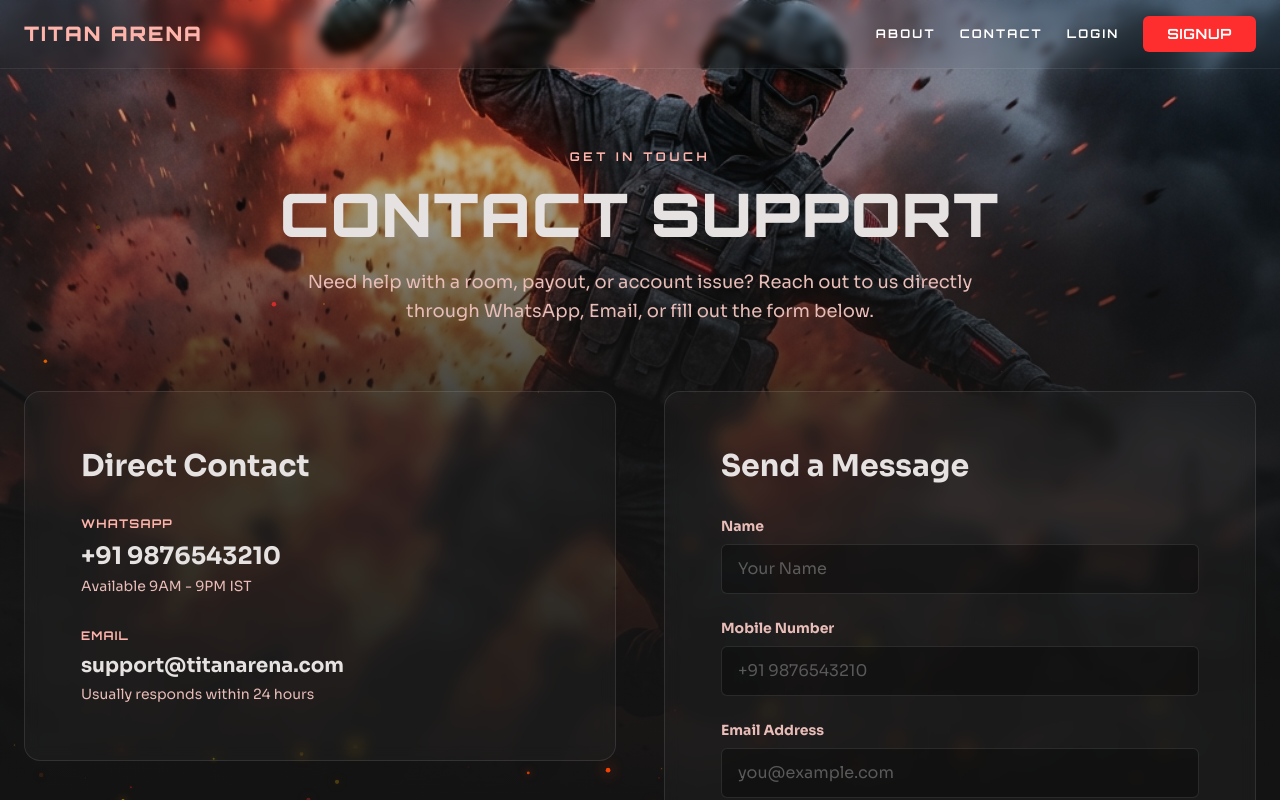
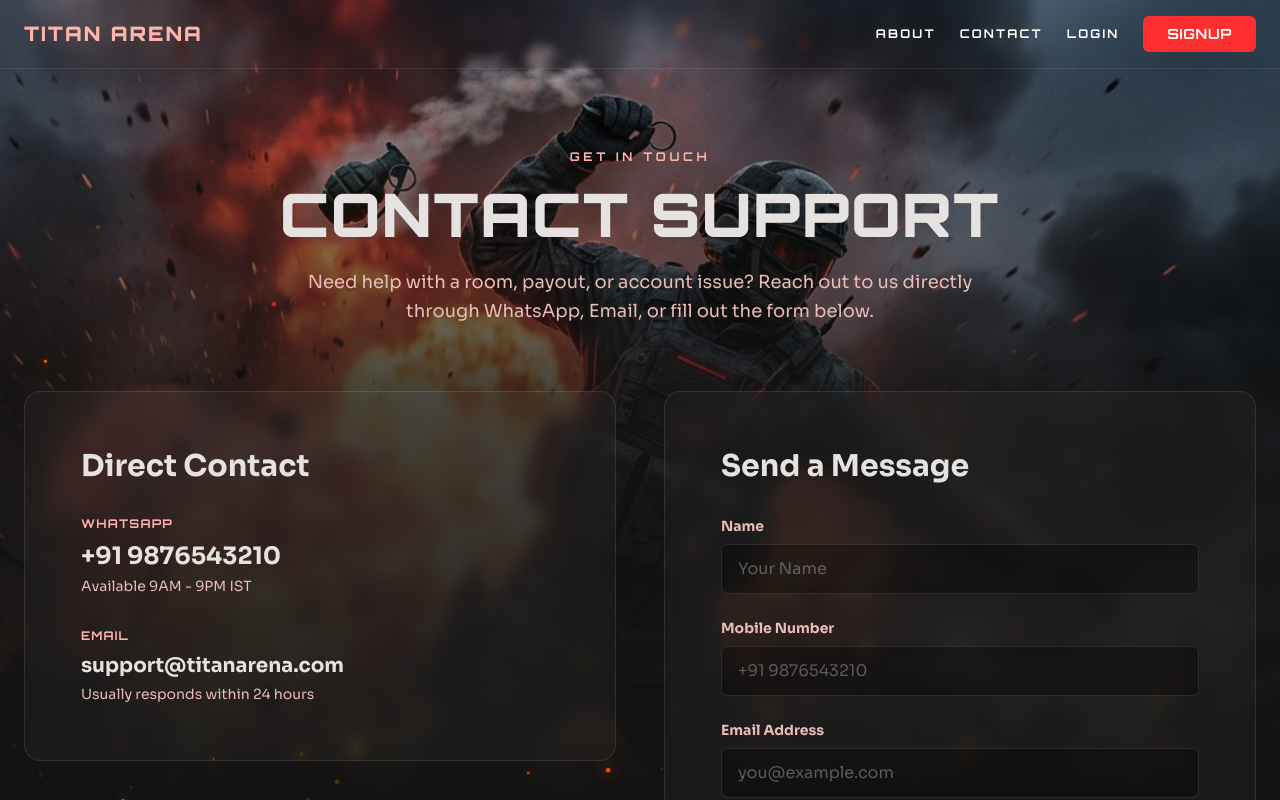
Before and after one commit to CraftMindAI/free_fire, a Next.js app: page /contact in a window 1280 px wide. Shown: the top 800 px of the page. Built offline with nearby package versions, Linux system fonts and the light colour scheme; a web font is replaced by a local one.

Commit message:
feat(auth): add margin to login and register card containers for improved layout

```diff
--- a/app/contact/page.tsx
+++ b/app/contact/page.tsx
@@ -42,7 +42,7 @@
         <div className="absolute inset-0 bg-gradient-to-b from-transparent via-[#131313]/80 to-[#131313]" />
         {/* eslint-disable-next-line @next/next/no-img-element */}
         <img
-          className="w-full h-full object-cover"
+          className="w-full h-full object-cover object-[center_15%]"
           alt=""
           aria-hidden="true"
           src="/login.png"
--- a/app/v1/auth/login/page.tsx
+++ b/app/v1/auth/login/page.tsx
@@ -95,7 +95,7 @@
       <div className="flex-1 flex flex-col items-center justify-center px-6 py-12 relative">
         <ParticleCanvas count={60} />
         {/* Centered card */}
-        <div className="w-full max-w-[420px]">
+        <div className="w-full max-w-[420px] mt-16">
           {/* Card */}
           <div
             className="bg-white/[0.03] backdrop-blur-[20px] border border-crimson/30 rounded-2xl p-8 xl:p-10
--- a/app/v1/auth/register/page.tsx
+++ b/app/v1/auth/register/page.tsx
@@ -107,7 +107,7 @@
       {/* ── RIGHT: form panel ────────────────────────────── */}
       <div className="flex-1 flex flex-col items-center justify-center px-6 py-10 overflow-y-auto relative">
         <ParticleCanvas count={60} />
-        <div className="w-full max-w-[500px]">
+        <div className="w-full max-w-[500px] mt-16">
           {/* Card */}
           <div
             className="bg-white/[0.03] backdrop-blur-[20px] border border-crimson/30 rounded-2xl p-8 xl:p-10
```
